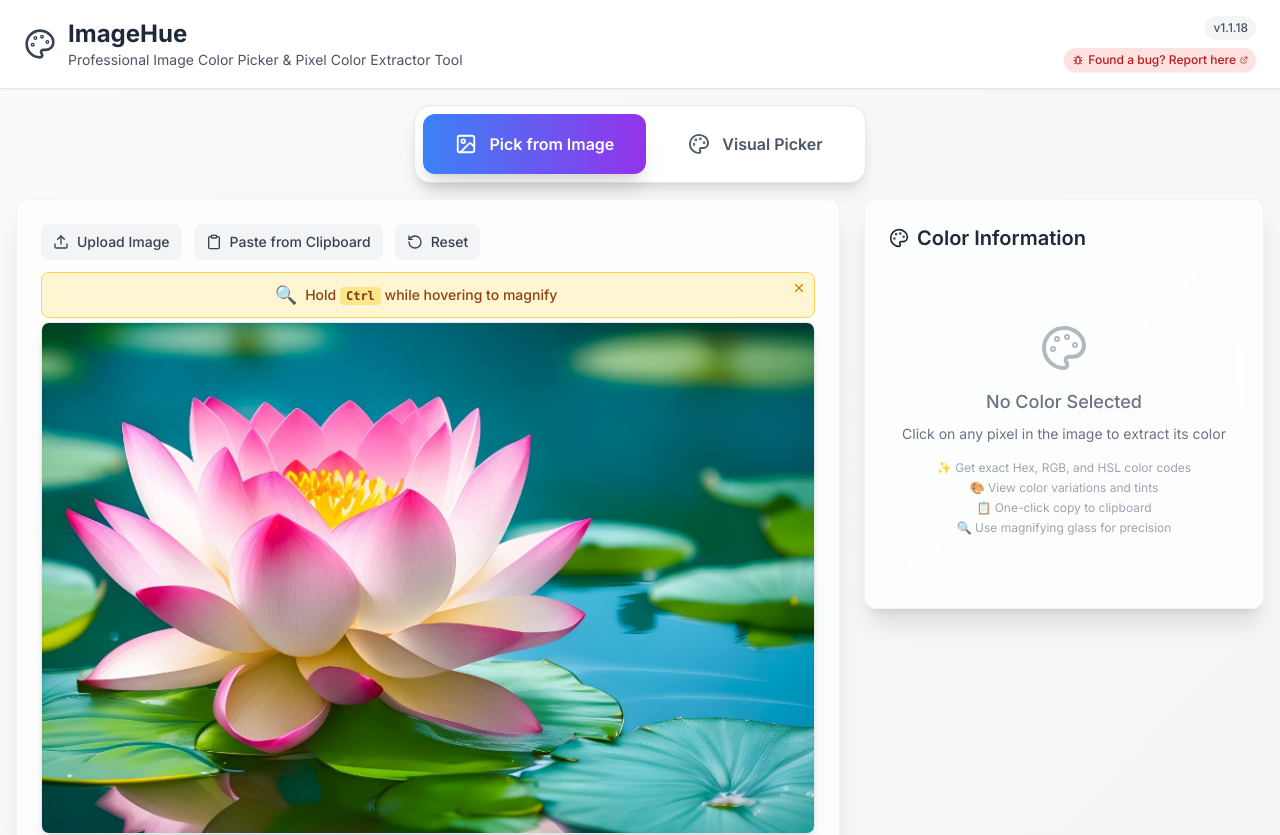
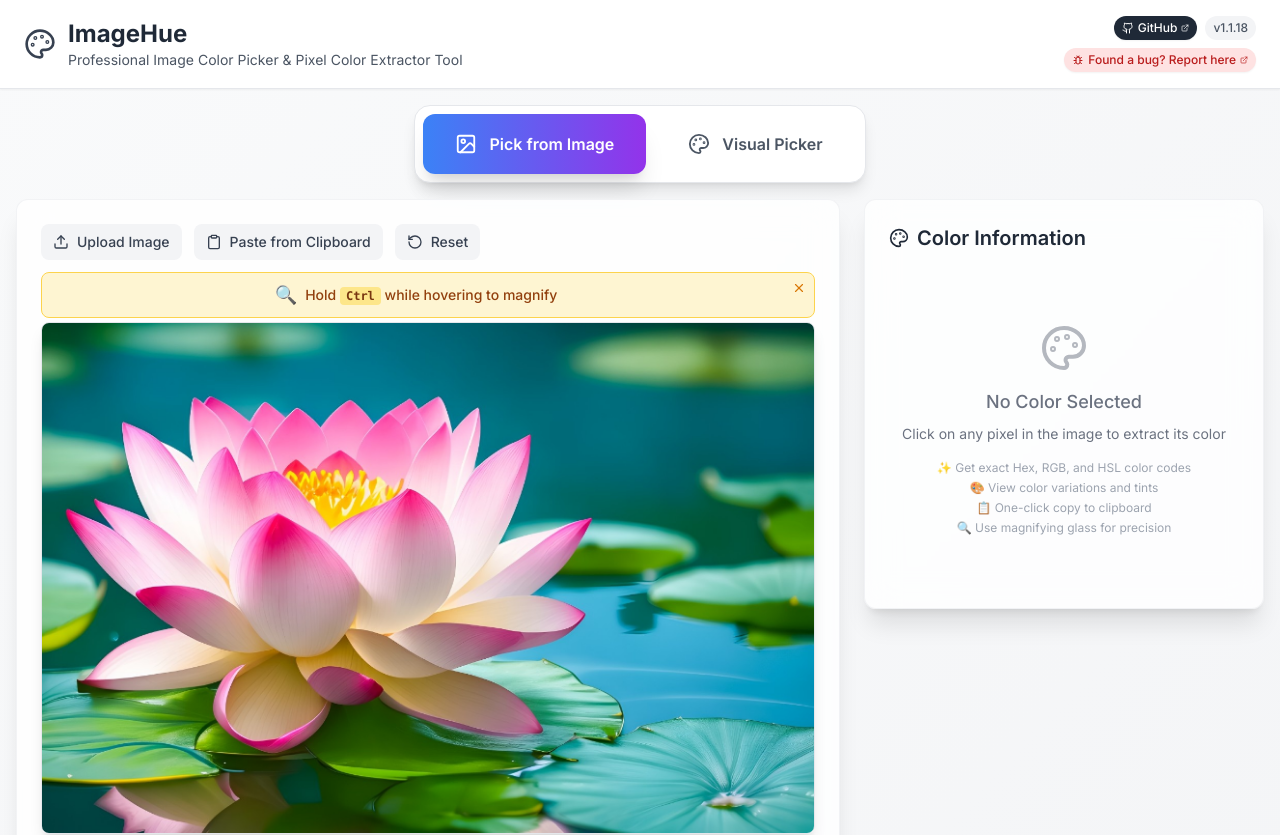
Before and after one commit to abby2727/imagehue, a React (Vite) app: page / in a window 1280 px wide. Shown: the top 835 px of the page. Built offline with nearby package versions, Linux system fonts and the light colour scheme.

Commit message:
Added GitHub link

```diff
--- a/src/components/Header.jsx
+++ b/src/components/Header.jsx
@@ -1,5 +1,5 @@
 import { Link } from 'react-router-dom';
-import { Palette, Bug, ExternalLink } from 'lucide-react';
+import { Palette, Bug, ExternalLink, Github } from 'lucide-react';
 import packageJson from '../../package.json';
 
 const Header = () => {
@@ -31,9 +31,21 @@ const Header = () => {
 					</div>
 
 					<div className='hidden md:flex flex-col items-end gap-2'>
-						<span className='bg-gray-100 text-gray-600 text-xs font-medium px-2 py-1 rounded-full'>
-							v{packageJson.version}
-						</span>
+						<div className='flex items-center gap-2'>
+							<a
+								href='https://github.com/abby2727/imagehue'
+								target='_blank'
+								rel='noopener noreferrer'
+								className='inline-flex items-center gap-1 bg-gray-800 hover:bg-gray-900 text-white text-xs font-medium px-2 py-1 rounded-full transition-colors duration-200 shadow-sm hover:shadow-md'
+							>
+								<Github className='w-3 h-3' />
+								GitHub
+								<ExternalLink className='w-2 h-2' />
+							</a>
+							<span className='bg-gray-100 text-gray-600 text-xs font-medium px-2 py-1 rounded-full'>
+								v{packageJson.version}
+							</span>
+						</div>
 						<a
 							href='mailto:abbydev261@gmail.com?subject=Bug Report - ImageHue&body=Hi,%0D%0A%0D%0AI found a bug in ImageHue:%0D%0A%0D%0A(explain what happen and include images if possible...)%0D%0A%0D%0AThanks!'
 							className='inline-flex items-center gap-1 bg-red-100 hover:bg-red-200 text-red-700 text-xs font-medium px-2 py-1 rounded-full transition-colors duration-200 shadow-sm hover:shadow-md'
```
